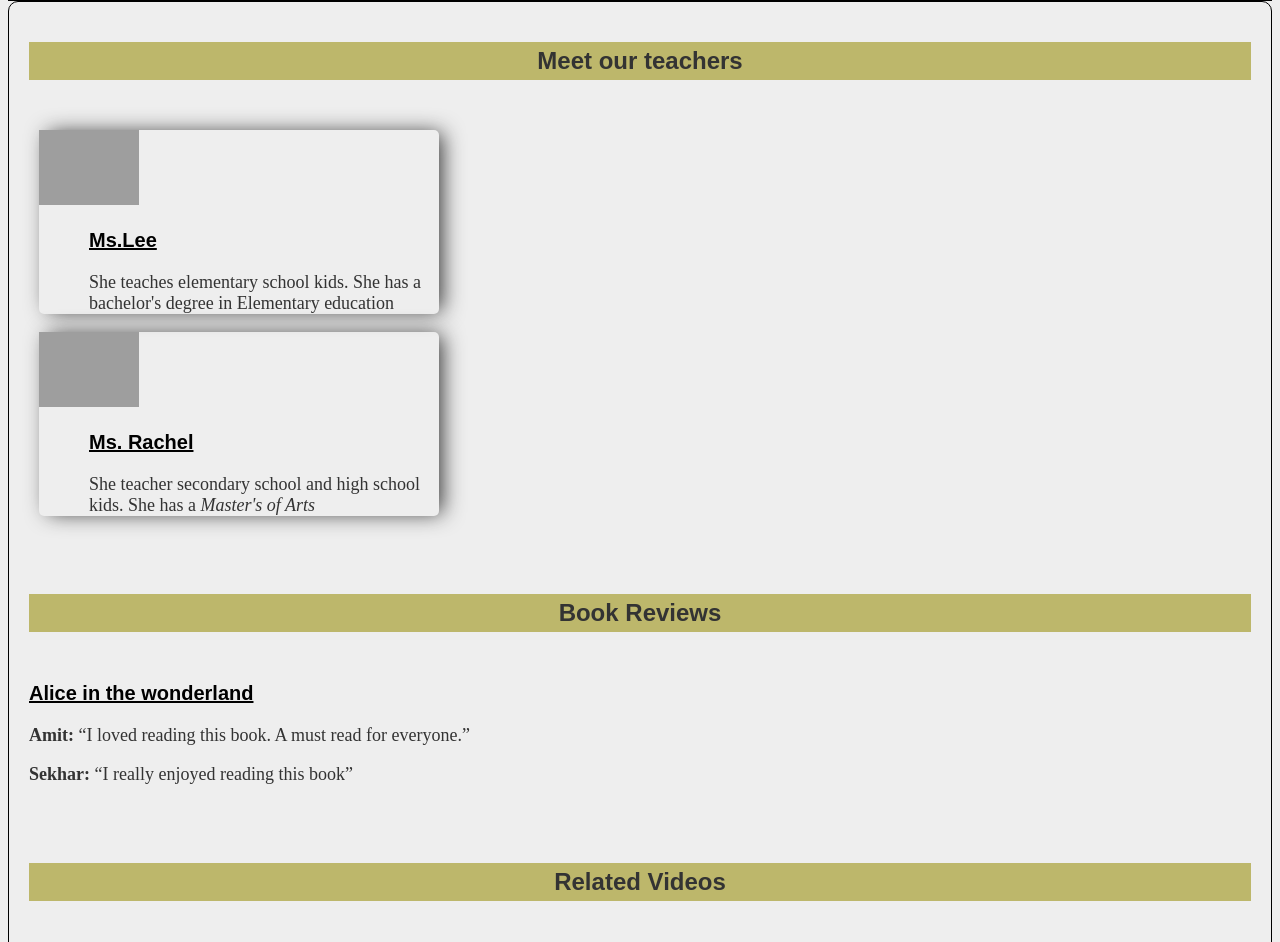
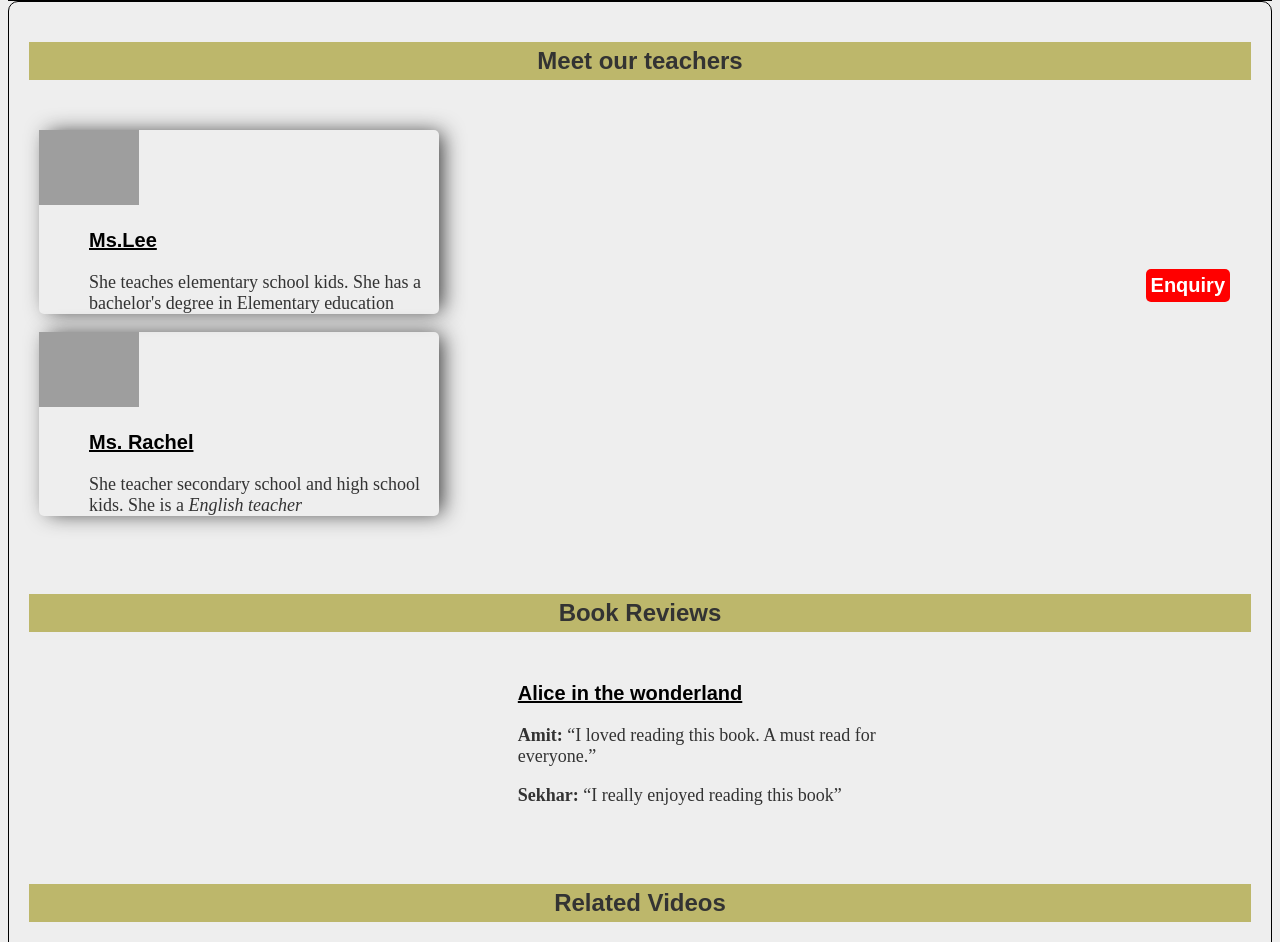
Before and after one commit to yuvaanarsenal13/Module-2-Lesson-4-Activity-1, a plain HTML site: page Index.html in a window 1280 px wide. Shown: the part 458-1400 px from the top of the page. Drawn offline with Linux system fonts and the light colour scheme; grey boxes are pictures that could not be loaded.

Commit message:
Max Verstappen Goatttttttttttt commit

```diff
--- a/Index.html
+++ b/Index.html
@@ -52,7 +52,7 @@
                         </div>
                         <div>
                             <h3>Ms. Rachel</h3>
-                            <p>She teacher secondary school and high school kids. She has a <i>Master's of Arts</i></p>
+                            <p>She teacher secondary school and high school kids. She is a <i>English teacher</i></p>
                         </div>
                     </div>
                 </div>
--- a/style.css
+++ b/style.css
@@ -11,6 +11,10 @@ header {
 nav {
     /* first lesson*/
     background-color: aquamarine;
+    /* fourth lesson*/
+    position: sticky;
+    top: 0;
+    z-index: 2;
 }
 
 #intro {
@@ -116,6 +120,10 @@ button {
     padding: 5px;
     border-radius: 5px;
     border: none;
+    /*fourth lesson*/
+    position: fixed;
+    right: 50px;
+    bottom: 40px;
 }
 
 
@@ -182,3 +190,10 @@ footer {
 ol li {
     margin-bottom: 20px;
 }
+/*fourth lesson*/
+#book-reviews p,
+#book-reviews h3 {
+position: relative;
+left: 40%;
+width: 400px;
+}
```
